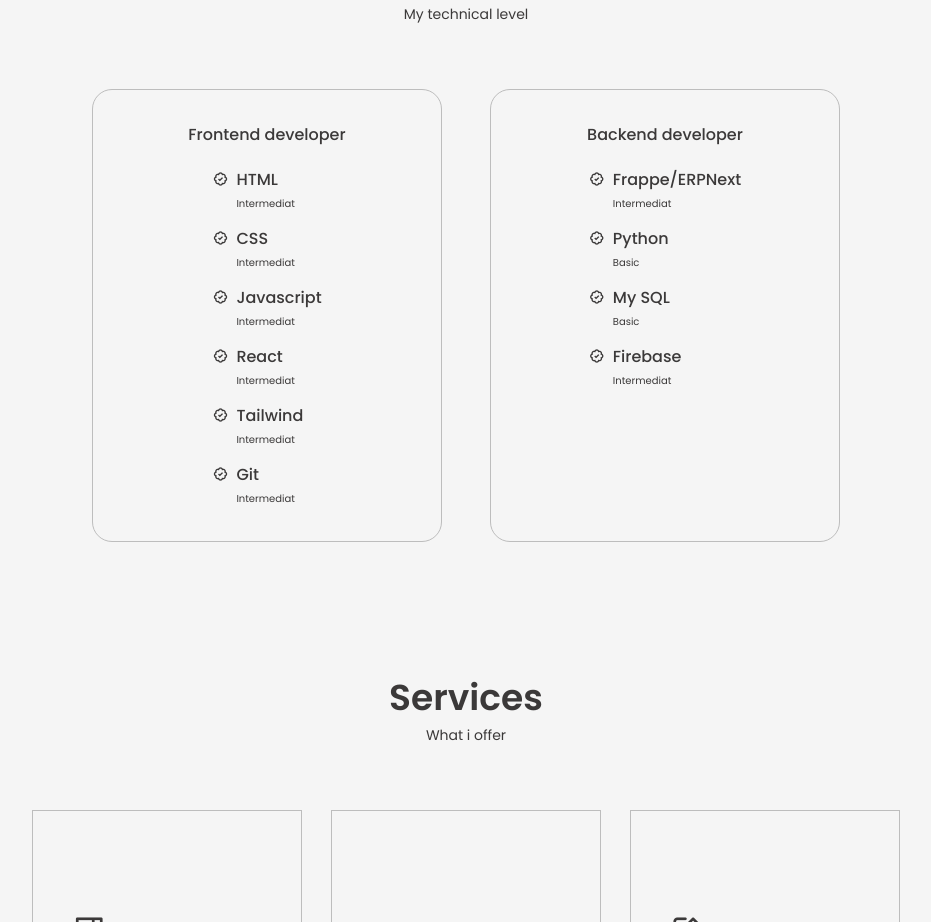
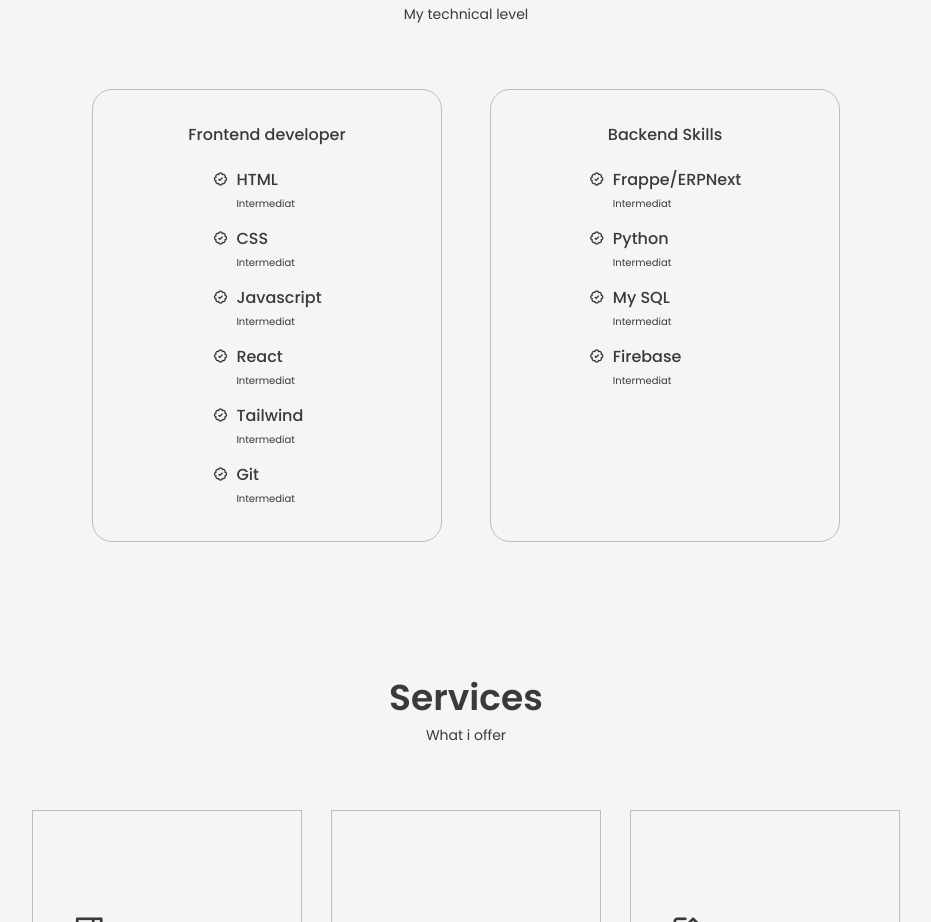
Before and after one commit to 04anilr/my-portfolio, a React (Create React App) app: page / in a window 1280 px wide. Shown: the part 1400-2322 px from the top of the page, without its empty margins (174-1105 px from the left). Built offline with nearby package versions, Linux system fonts and the light colour scheme; no server answers.

Commit message:
Update Backend.jsx
fix

```diff
--- a/src/components/skills/Backend.jsx
+++ b/src/components/skills/Backend.jsx
@@ -3,7 +3,7 @@
 const Backend = () => {
   return (
     <div className="skills_content">
-    <h3 className="skills_title">Backend developer</h3>
+    <h3 className="skills_title">Backend Skills</h3>
     <div className="skills_box">
         <div className="skills_group">
             <div className="skills_data">
@@ -17,14 +17,14 @@
                 <i class="bx bx-badge-check"></i>
             <div>
                 <h3 className="skills_name">Python</h3>
-                <span className="skills_level">Basic</span>
+                <span className="skills_level">Intermediat</span>
             </div>
             </div>
             <div className="skills_data">
                 <i class="bx bx-badge-check"></i>
             <div>
                 <h3 className="skills_name">My SQL</h3>
-                <span className="skills_level">Basic</span>
+                <span className="skills_level">Intermediat</span>
             </div>
             </div>
             <div className="skills_data">
```
